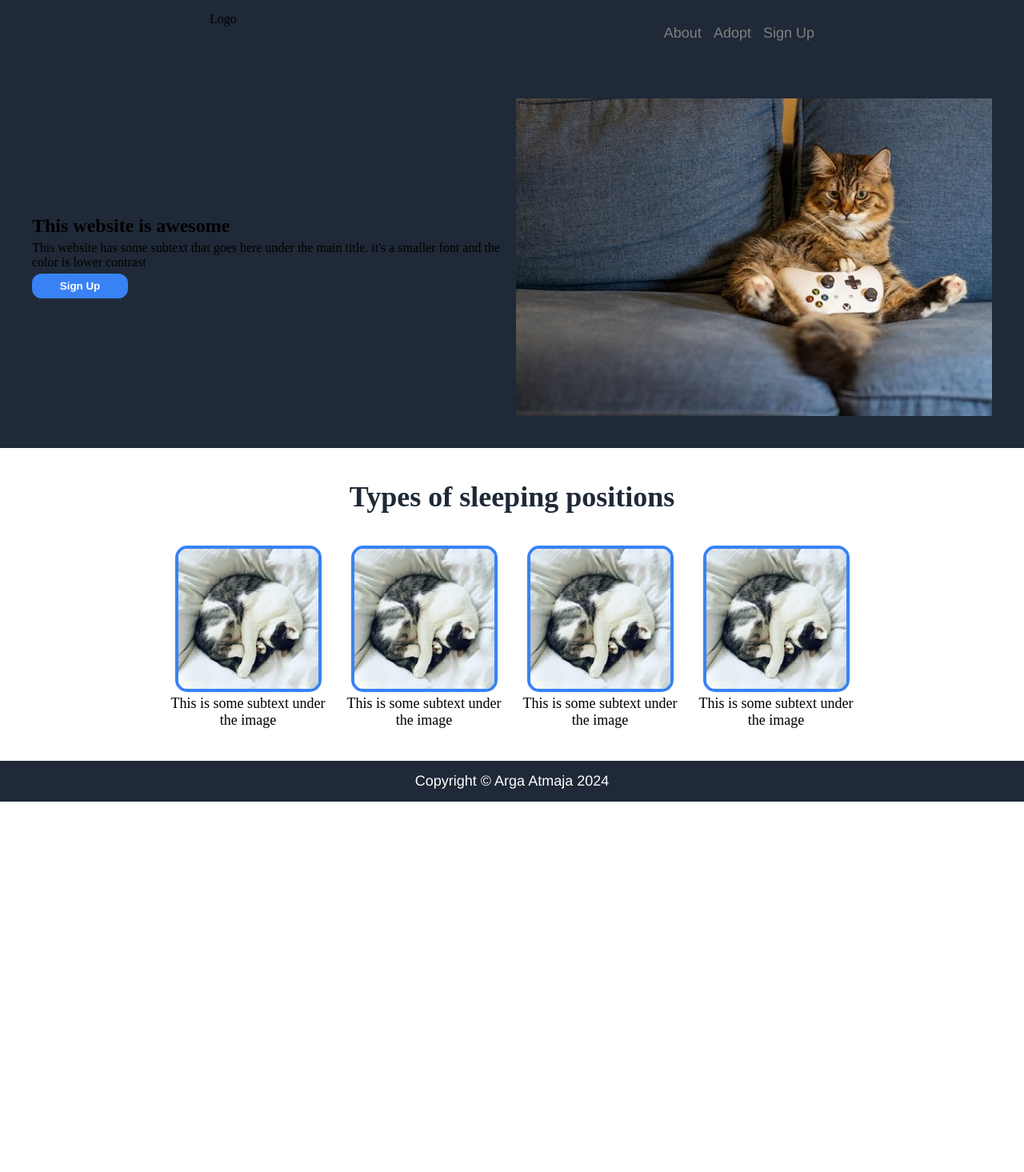
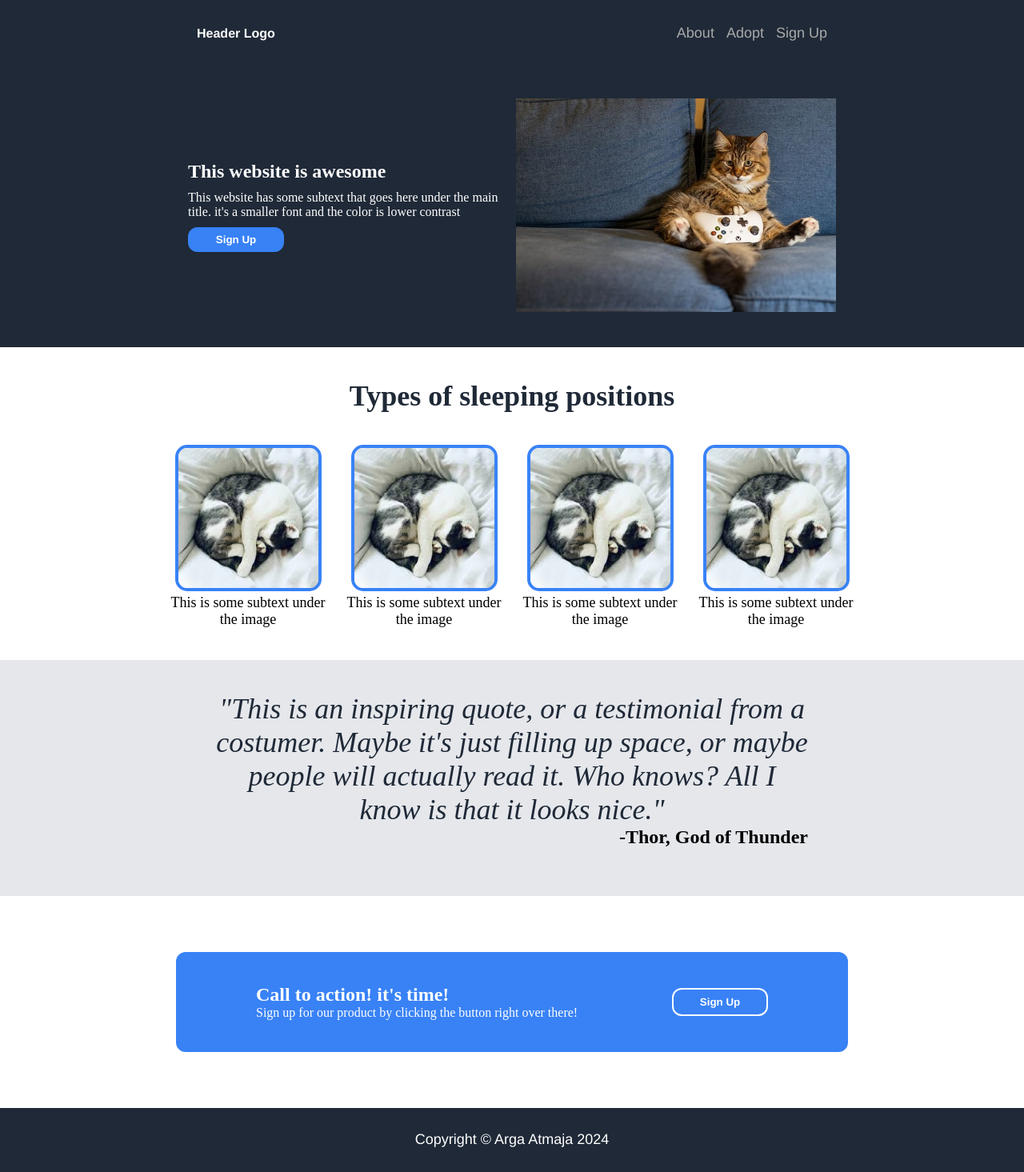
Before and after one commit to Argatmj/landing-page, a plain HTML site: page index.html in a window 1280 px wide. Shown: the whole page at 80% size. Before the commit the page ends 1002 px from the top, so only its background shows below. Drawn offline with Linux system fonts and the light colour scheme.

Commit message:
Added section-four and fixed sectiion-one

```diff
--- a/index.html
+++ b/index.html
@@ -8,7 +8,7 @@
 </head>
 <body>
     <div class="header">
-        Logo
+        <div id="logo">Header Logo</div>
         <ul>
             <li><a href="#">About</a></li>
             <li><a href="#">Adopt</a></li>
@@ -22,7 +22,7 @@
             <p class="subtext">This website has some subtext that goes here under the main title. it's a smaller font and the color is lower contrast</p>
             <button>Sign Up</button>
         </div>
-             <div class="right-side"><img class="cat" src="./images/catchill.jpg"></div>
+             <div><img class="cat" src="./images/catchill.jpg"></div>
     </div>
 
     <div class="section-two">
@@ -45,7 +45,21 @@
                 <div class="text">This is some subtext under the image</div>
             </div>
         </div>
+    </div>
 
+    <div class="section-three">
+        <p>"This is an inspiring quote, or a testimonial from a costumer. Maybe it's just filling up space, or maybe people will actually read it. Who knows? All I know is that it looks nice."</p>
+        <h2>-Thor, God of Thunder</h2>
+    </div>
+
+    <div class="section-four">
+        <div class="container">
+            <div class="left-call">
+                <h2>Call to action! it's time!</h2>
+                <div>Sign up for our product by clicking the button right over there!</div>
+            </div>
+            <button class="sign">Sign Up</button>
+        </div>
     </div>
 
     <div class="footer">
--- a/style.css
+++ b/style.css
@@ -14,7 +14,7 @@ body{
 
 a{
     text-decoration: none;
-    color: gray;
+    color: rgb(170, 170, 170);
     font-size: large;
     font-family: Helvetica, sans-serif;
 }
@@ -28,6 +28,14 @@ a{
     padding: 15px;
 }
 
+#logo{
+    color: white;
+    font-weight: bold;
+    font-family: Helvetica;
+    display: flex;
+    justify-content: center;
+    align-items: center;
+}
 
 .section-one{
     display: flex;
@@ -39,22 +47,24 @@ a{
     gap: 10px;
 }
 
-
 .left-side{
     display: flex;
-    flex: 1;
     flex-direction: column;
     justify-content: center;
-    gap: 5px;
+    gap: 10px;
     padding: 0px;
+    width: 400px;
+    height: auto;
 }
 
 .title{
     margin: 0;
     padding: 0;
+    color: white;
 }
 
 .subtext{
+    color: white;
     margin: 0;
     padding: 0;
     text-align: left;
@@ -68,9 +78,8 @@ a{
 }
 
 .cat{
-    object-fit: fill;
-    max-width: 100%;
-    width: 100%;
+    object-fit: contain;
+    width: 400px;
     height: auto;
 }
 
@@ -135,13 +144,74 @@ button{
     font-size: 18px;
 }
 
+.section-three{
+    background-color: #e5e7eb;
+    display: flex;
+    flex: 1;
+    flex-direction: column;
+    justify-content: center;
+    padding: 40px 270px;
+}
+
+.section-three p{
+    font-size: 36px;
+    font-style: italic;
+    color: #1f2937;
+    margin: 0px;
+    text-align: center;
+}
+
+.section-three h2{
+    margin-top: 0px;
+    font-weight: 700;
+    text-align: end;
+}
+
+.section-four{
+    display: flex;
+    flex: 1;
+    padding: 70px 220px;
+    justify-content: center;
+    align-items: center;
+}
+
+.section-four .container{
+    display: flex;
+    flex: 1;
+    justify-content:space-between;
+    align-items: center;
+    border-radius: 12px;
+    background-color: #3882f6;
+    padding: 40px 100px;
+    gap: 20px;
+}
+
+.sign{
+    background-color: #3882f6;
+    border-radius: 12px;
+    border:2px solid white;
+    padding: 8px 25px;
+    color:white;
+    font-weight: 750;
+    font-family: Helvetica, sans-serif;
+    width: 120px;
+    text-align: center;
+}
+
+.container .left-call{
+    color:white;
+}
+
+.left-call h2{
+    margin:0px;
+}
+
 .footer{
     display: flex;
-    flex:1;
     justify-content: center;
     align-items: center;
     background-color: #1f2937;
-    height: 62px;
+    height: 50px;
     padding: 15px;
     font-size: large;
     font-family: Helvetica, sans-serif;
```
